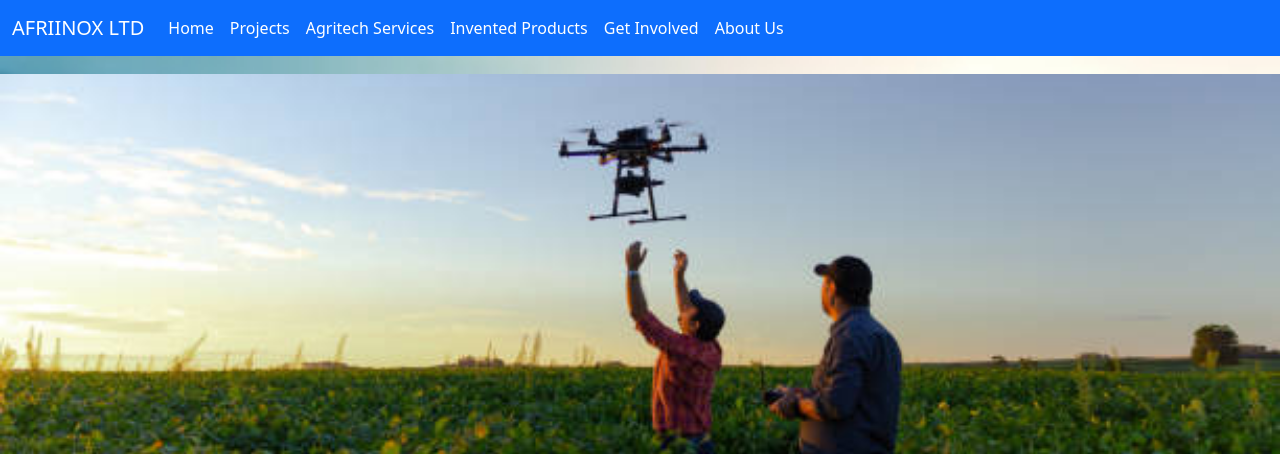
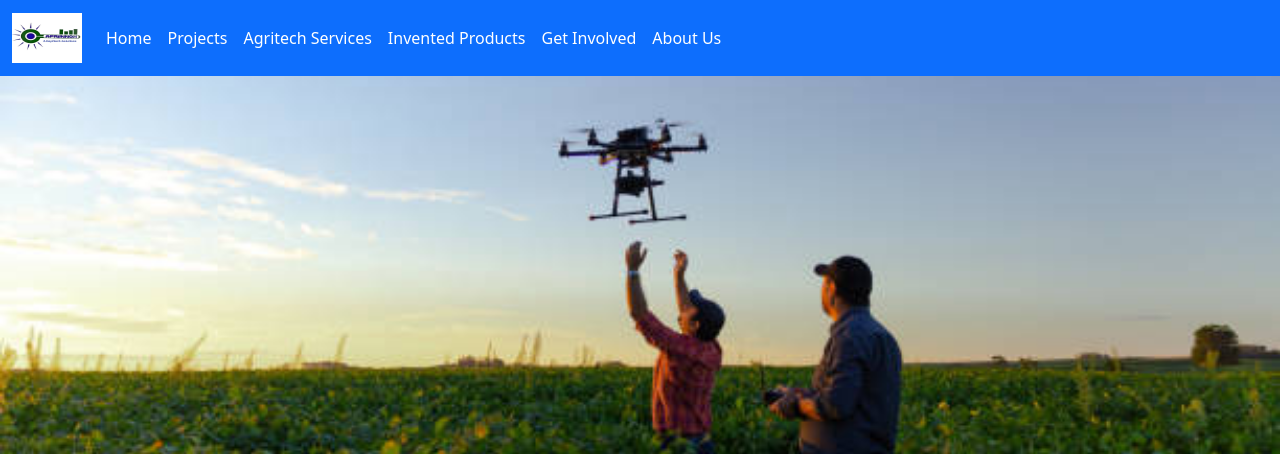
Before and after one commit to ntirushwajeanmarc/afriinox, a Flask app: page / in a window 1280 px wide. Shown: the top 454 px of the page. Run offline with Flask 3, Linux system fonts and the light colour scheme; some libraries are stand-ins or nearby versions.

Commit message:
new files added

```diff
--- a/templates/nav.html
+++ b/templates/nav.html
@@ -3,7 +3,7 @@
     <button class="navbar-toggler" type="button" data-bs-toggle="collapse" data-bs-target="#navbarTogglerDemo03" aria-controls="navbarTogglerDemo03" aria-expanded="false" aria-label="Toggle navigation">
       <span class="navbar-toggler-icon"></span>
     </button>
-    <a class="navbar-brand" href="/">AFRIINOX LTD</a>
+    <a class="navbar-brand" href="/"><img src="{{ url_for('static', filename='afriinnox_logo.jpeg') }}" alt="Logo" style="height: 50px;width:70px;"></a>
     <div class="collapse navbar-collapse" id="navbarTogglerDemo03">
       <ul class="navbar-nav me-auto mb-2 mb-lg-0">
         <li class="nav-item">
```
Also changed, not shown: static/afriinnox_logo.jpeg (added).
